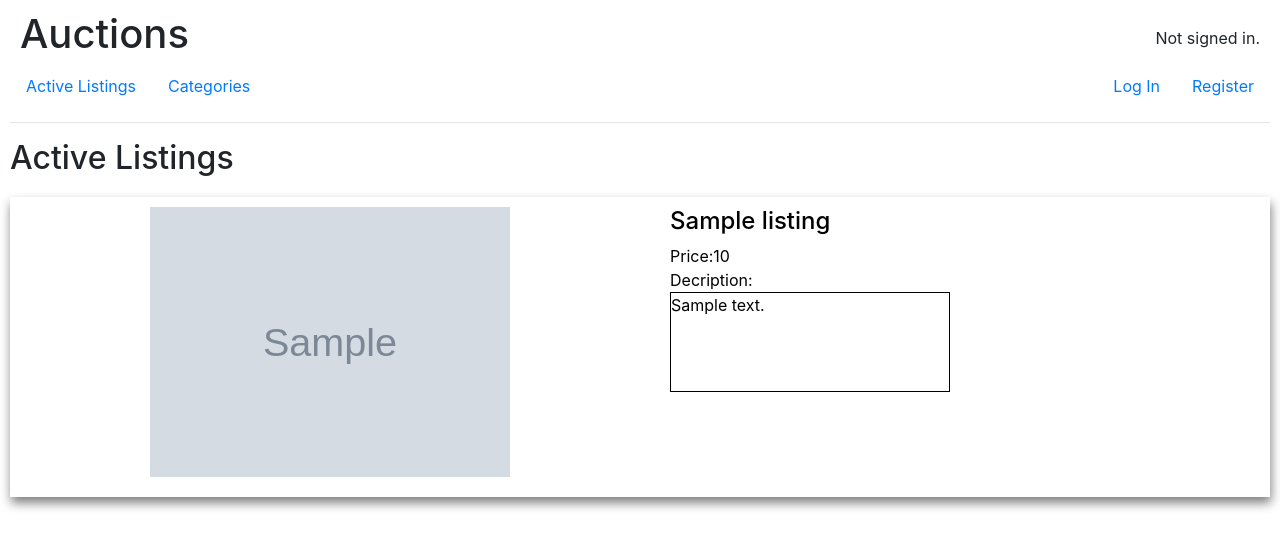
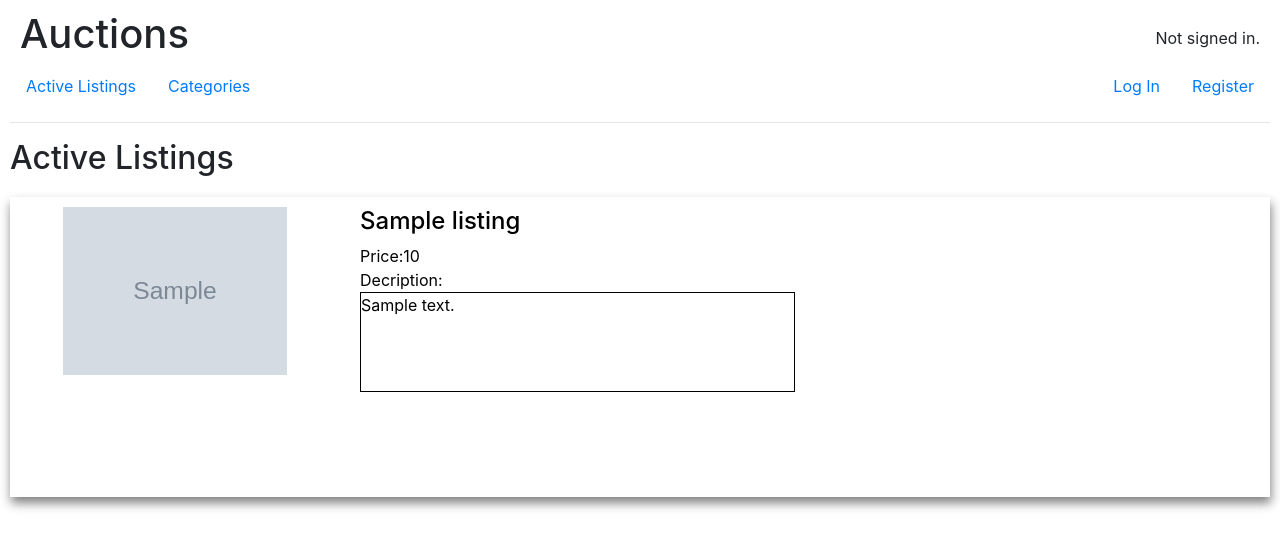
Before and after one commit to k2dums/commerce, a Django app: template auctions/templates/auctions/index.html in a window 1280 px wide. Shown: the top 549 px of the page. Run offline with Django 3.2, Linux system fonts and the light colour scheme; the template is opened without the code that fills it: values named after a table or form of the project are taken from there, others are empty; tables that the repository leaves empty hold one stand-in row (Sample ...); some libraries are stand-ins or nearby versions.

Commit message:
added col-3 to the listed item, making the col smaller for teh image col

```diff
--- a/auctions/templates/auctions/index.html
+++ b/auctions/templates/auctions/index.html
@@ -16,7 +16,7 @@
     {% for listing in listings %}
 
       <div class="row listing_wrapper">
-        <div class="col ">
+        <div class="col-3" >
           <div class="img_listing"><img src="{{listing.img_url}}" alt="Item {{ listing.name }}"></div>
         </div>
         <div class="col">
```
